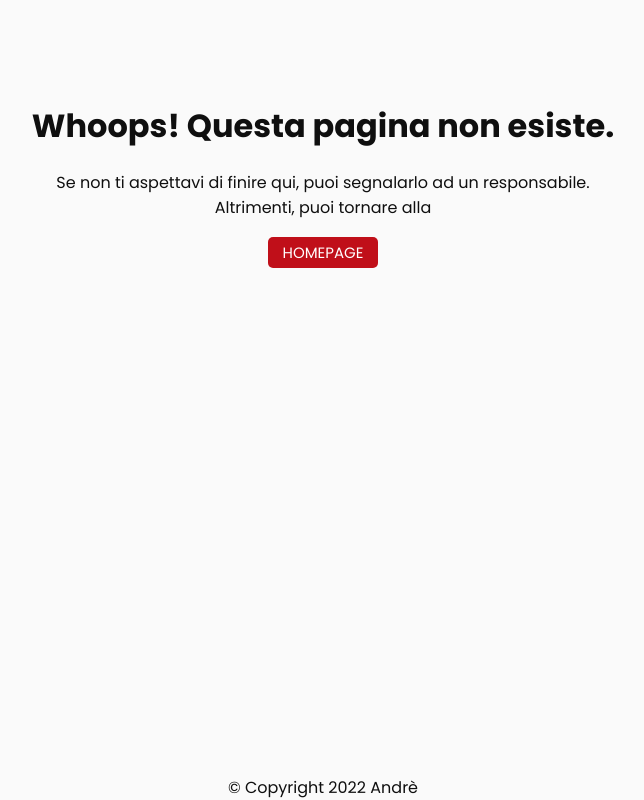
After one commit to nkoexe/Infopoint, a Flask app: template backend/templates/404.html in a window 1280 px wide. The commit adds this page. Shown: the whole page, without its empty margins (317-961 px from the left). Run offline with Flask 2, Linux system fonts and the light colour scheme; the template is opened without the code that fills it, so the values that code supplies are empty.

Commit message:
added 404 template

```diff
--- a/backend/__init__.py
+++ b/backend/__init__.py
@@ -81,9 +81,7 @@ class required:
 
 @app.errorhandler(404)
 def page_not_found(e):
-    return 'Whoops! Questa pagina non esiste.\
-        Se non ti aspettavi di finire qui, puoi segnalarlo ad un responsabile.\
-        Altrimenti, puoi tornare alla <a href="/">homepage</a>.', 404
+    return render_template('404.html'), 404
 
 
 @login_manager.unauthorized_handler
@@ -159,9 +157,6 @@ def _index():
 @login_required
 @required.admin
 def _settings():
-    if not current_user.admin:
-        abort(403)
-
     return render_template('settings.html')
 
 
@@ -176,6 +171,8 @@ def _biblioteca():
         copertina = request.files['copertina']
         titolo = request.form['titolo'].strip()
         descrizione = request.form['descrizione'].strip()
+
+        print(copertina.stream.read())
 
         if titolo and descrizione and copertina:
             biblioteca.add(titolo, descrizione, copertina)
--- /dev/null
+++ b/backend/static/styles/404.css
@@ -0,0 +1,8 @@
+#container {
+    text-align: center;
+    padding-top: 8%;
+}
+
+p {
+    padding: 20px;
+}
--- a/backend/static/styles/root.css
+++ b/backend/static/styles/root.css
@@ -64,6 +64,10 @@ button:hover, .btn:hover {
   background-color: var(--button-hover);
 }
 
+a {
+  text-decoration: none;
+}
+
 .text {
   color: var(--text1);
 }
--- /dev/null
+++ b/backend/templates/404.html
@@ -0,0 +1,11 @@
+{% extends "root.html" %} {% block title %} Non trovato {% endblock %} {% block head %}
+<link rel="stylesheet" href="{{ url_for('static', filename='styles/404.css') }}" />
+{% endblock %} {% block main %}
+
+<div id="container">
+  <h1 class="text">Whoops! Questa pagina non esiste.</h1>
+  <p class="text">Se non ti aspettavi di finire qui, puoi segnalarlo ad un responsabile.<br />Altrimenti, puoi tornare alla</p>
+  <a href="/" class="btn">HOMEPAGE</a>
+</div>
+
+{% endblock %}
--- a/backend/templates/root.html
+++ b/backend/templates/root.html
@@ -13,6 +13,6 @@
   </head>
   <body>
     <div id="main">{% block main %}{% endblock %}</div>
-    <footer><span class="text">&copy; Copyright 2022</span></footer>
+    <footer><span class="text">&copy; Copyright 2022 Andrè</span></footer>
   </body>
 </html>
--- a/database/biblioteca/example.json
+++ b/database/biblioteca/example.json
@@ -1,20 +1,5 @@
 {
-    "active": "00003",
+    "active": "00005",
     "books": {
-        "00001": {
-            "descr": "aaaaaaa",
-            "img": "/path/to/img.png",
-            "title": "test"
-        },
-        "00002": {
-            "descr": "aaaaaaaa",
-            "img": "/path/to/img2.png",
-            "title": "test2"
-        },
-        "00003": {
-            "descr": "descriz",
-            "img": "00003.png",
-            "title": "titolone"
-        }
     }
 }
```
